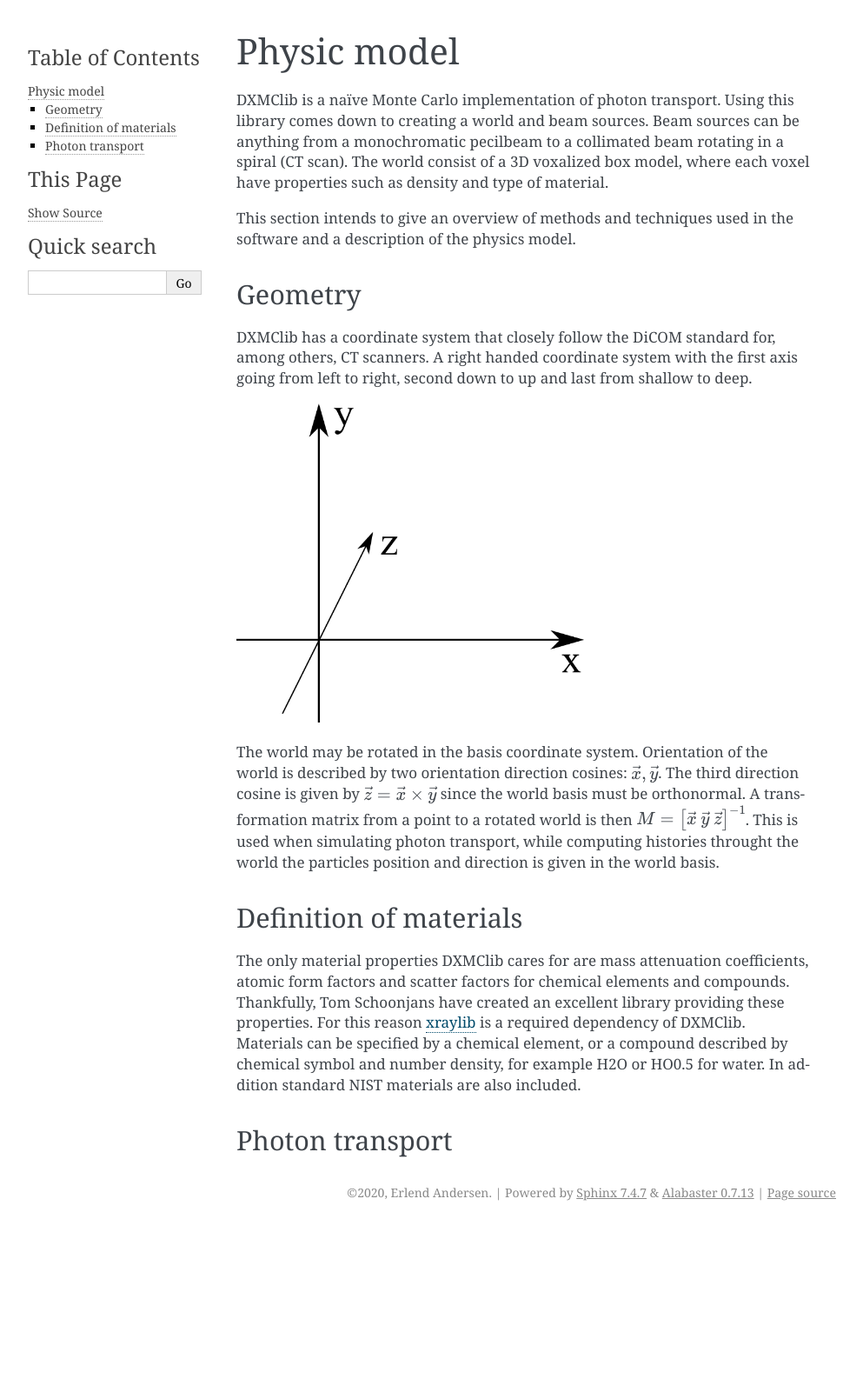
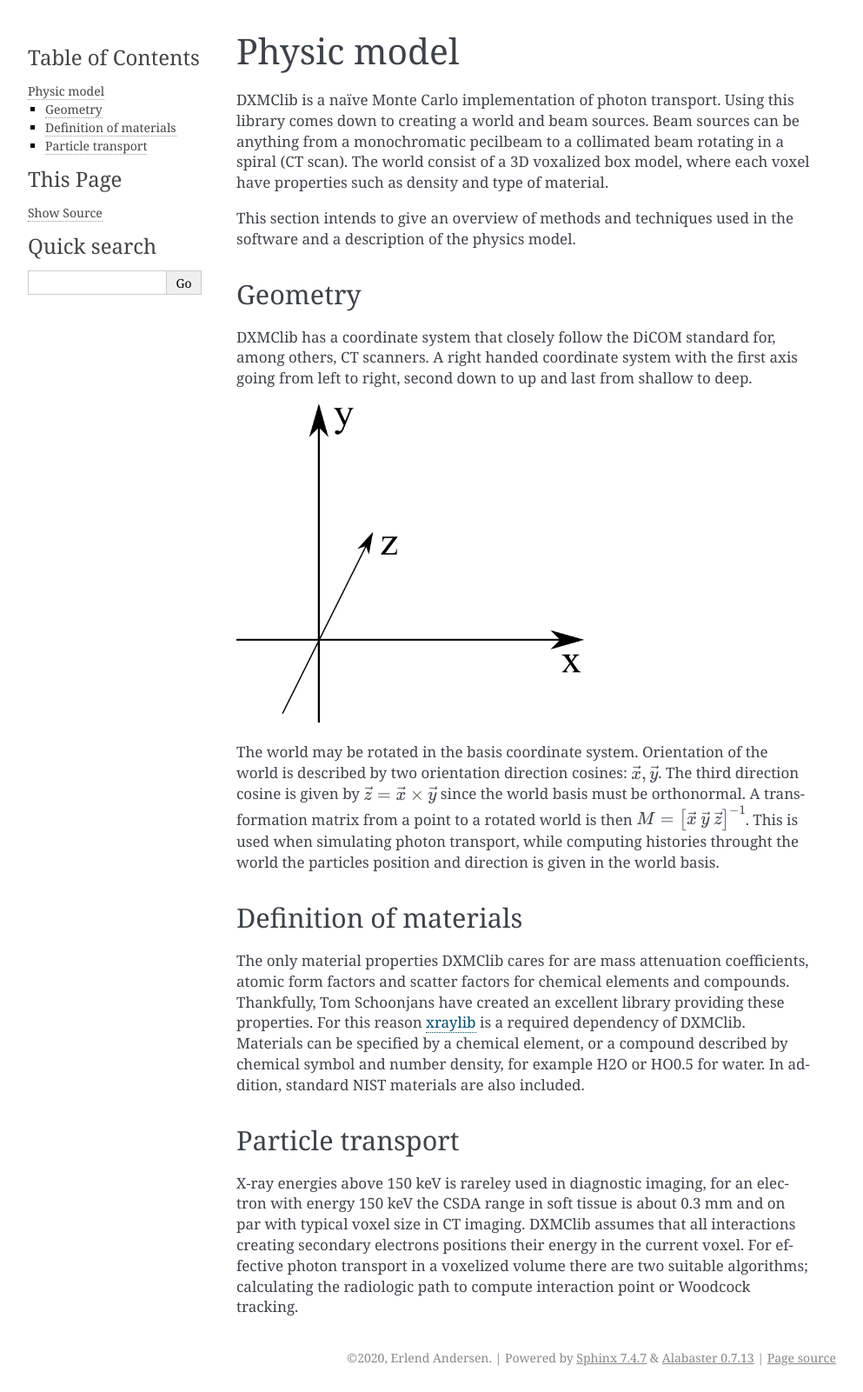
Before and after one commit to medicalphysics/DXMClib, a Sphinx documentation site: the page built from docs/sphinx/physicsmodel.rst, in a window 1280 px wide. Shown: the whole page at 87% size, without its empty margins (148-1141 px from the left). Built offline with Sphinx 7.4.7, drawn with Linux system fonts in a browser that asks for light colours; pages that are not in the unit, such as notebooks, are missing from menus; before the commit the page ends 1411 px from its top, so only the background shows below that.

Commit message:
one more sentence

```diff
--- a/docs/sphinx/physicsmodel.rst
+++ b/docs/sphinx/physicsmodel.rst
@@ -16,9 +16,11 @@
 
 Definition of materials
 -----------------------
-The only material properties DXMClib cares for are mass attenuation coefficients, atomic form factors and scatter factors for chemical elements and compounds. Thankfully, Tom Schoonjans have created an excellent library providing these properties. For this reason xraylib_ is a required dependency of DXMClib. Materials can be specified by a chemical element, or a compound described by chemical symbol and number density, for example H2O or HO0.5 for water. In addition standard NIST materials are also included.
+The only material properties DXMClib cares for are mass attenuation coefficients, atomic form factors and scatter factors for chemical elements and compounds. Thankfully, Tom Schoonjans have created an excellent library providing these properties. For this reason xraylib_ is a required dependency of DXMClib. Materials can be specified by a chemical element, or a compound described by chemical symbol and number density, for example H2O or HO0.5 for water. In addition, standard NIST materials are also included.
 
 .. _xraylib: https://github.com/tschoonj/xraylib
 
-Photon transport
+Particle transport
 ----------------
+X-ray energies above 150 keV is rareley used in diagnostic imaging, for an electron with energy 150 keV the CSDA range in soft tissue is about 0.3 mm and on par with typical voxel size in CT imaging. DXMClib assumes that all interactions creating secondary electrons positions their energy in the current voxel.
+For effective photon transport in a voxelized volume there are two suitable algorithms; calculating the radiologic path to compute interaction point or Woodcock tracking.
```
